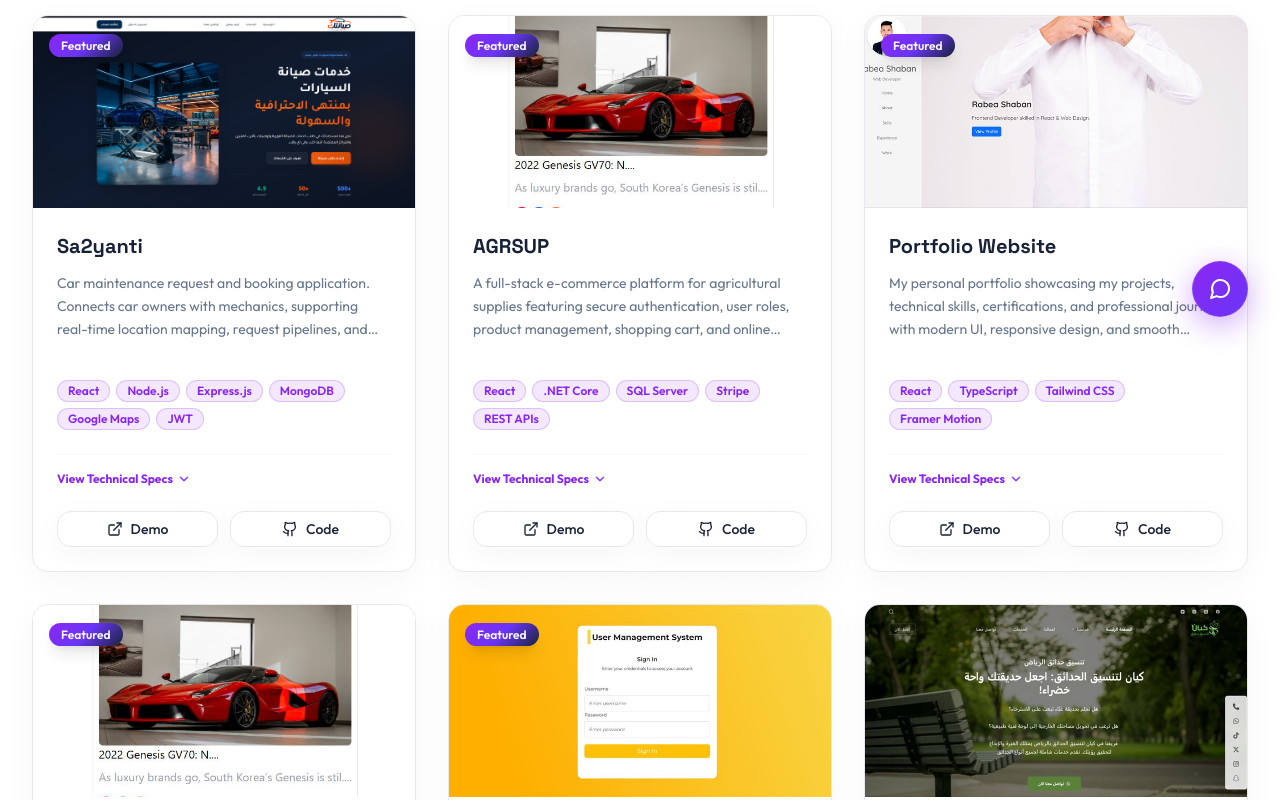
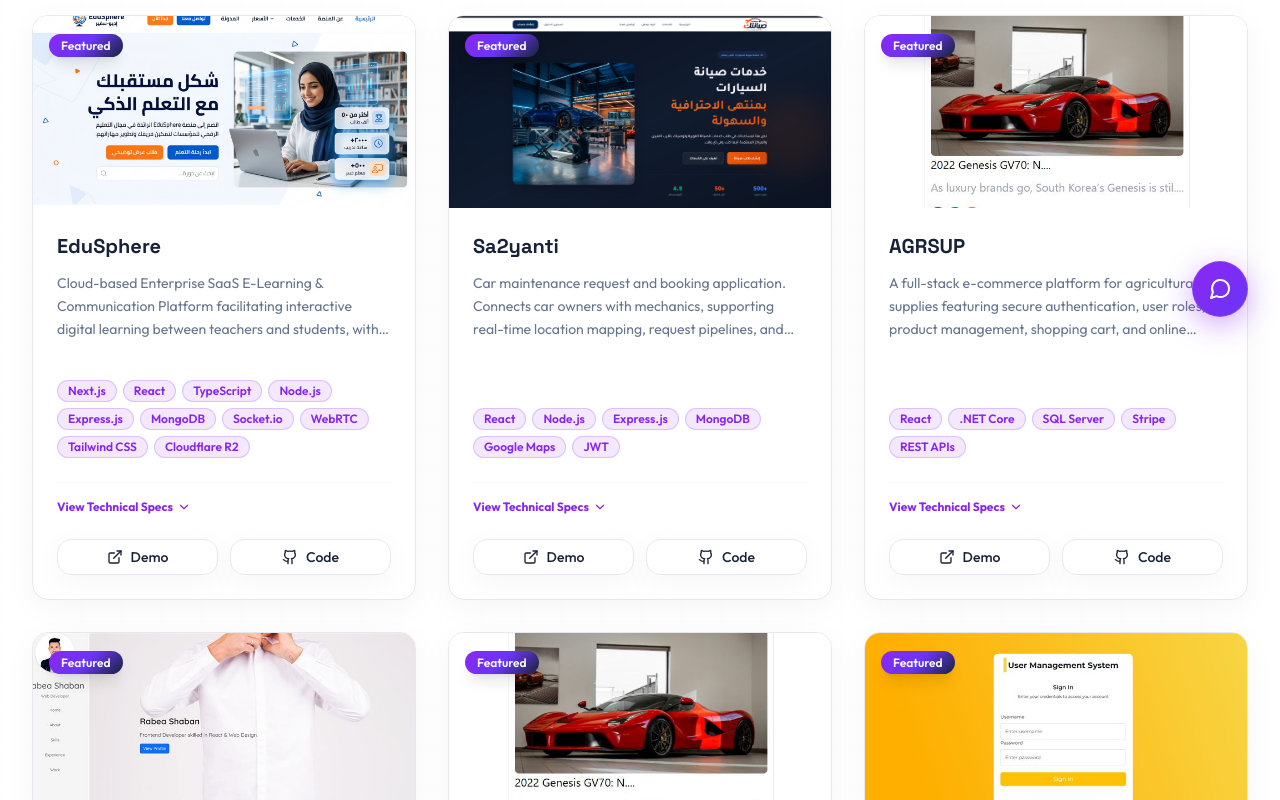
Before and after one commit to rabea-shaban/RabeaShaban, a React (Vite) app: page /projects in a window 1280 px wide. Shown: the part 451-1251 px from the top of the page. Built offline with nearby package versions, Linux system fonts and the light colour scheme.

Commit message:
feat: add EduSphere enterprise SaaS platform to portfolio projects

```diff
--- a/src/Data/projects.js
+++ b/src/Data/projects.js
@@ -21,8 +21,28 @@ import TansiqGarden from "../Img/TansiqGarden.jpg";
 import TaskOenUpskilling from "../Img/TaskOenUpskilling.jpg";
 import UMS from "../Img/UMS.jpg";
 import Sa2yanti from "../Img/Screenshot 2026-08-02 180424.png";
+import EduSphere from "../Img/EduSphere.jpg";
 
 export const projects = [
+  {
+    title: "EduSphere",
+    description: "Cloud-based Enterprise SaaS E-Learning & Communication Platform facilitating interactive digital learning between teachers and students, with real-time messaging, WebRTC audio/video calls, and admin management tools.",
+    tech: ["Next.js", "React", "TypeScript", "Node.js", "Express.js", "MongoDB", "Socket.io", "WebRTC", "Tailwind CSS", "Cloudflare R2"],
+    category: ["Next.js", "Full Stack", "web-app"],
+    demo: "https://education-spheree.vercel.app/",
+    github: "https://github.com/rabea-shaban/EduSphere",
+    featured: true,
+    features: [
+      "Real-time 1-on-1 & Group Messaging with Read Receipts (✓✓).",
+      "Native WebRTC peer-to-peer Voice & Video Calling without third-party media servers.",
+      "In-app Voice Recording & Custom Electronic Waveform Audio Player.",
+      "Cloudflare R2 S3-compatible cloud storage for course media, recordings, and assignments.",
+      "Role-based access control (JWT authentication) with MongoDB & Mongoose ORM models."
+    ],
+    challenges: "Building low-latency WebRTC RTCPeerConnection signaling and presence handling via Socket.io while managing media streams across diverse client networks.",
+    lessons: "Mastered real-time communication architectures, Web Audio API synthesis, and Cloudflare R2 object storage integration in Next.js App Router.",
+    img: EduSphere,
+  },
 
   {
     title: "Sa2yanti",
```
Also changed, not shown: src/Img/EduSphere.jpg (added).
